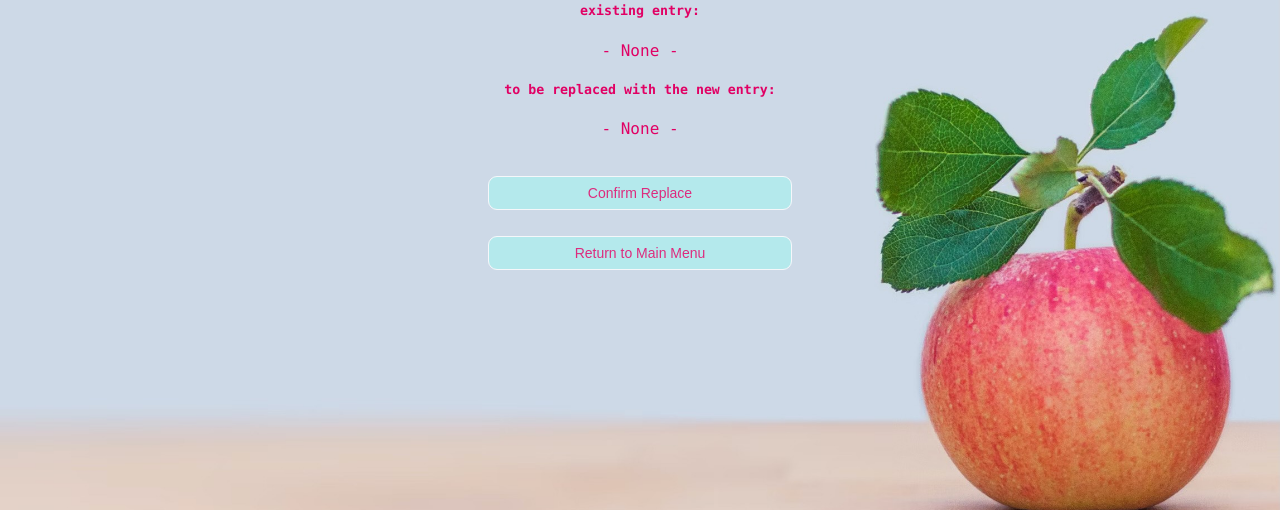
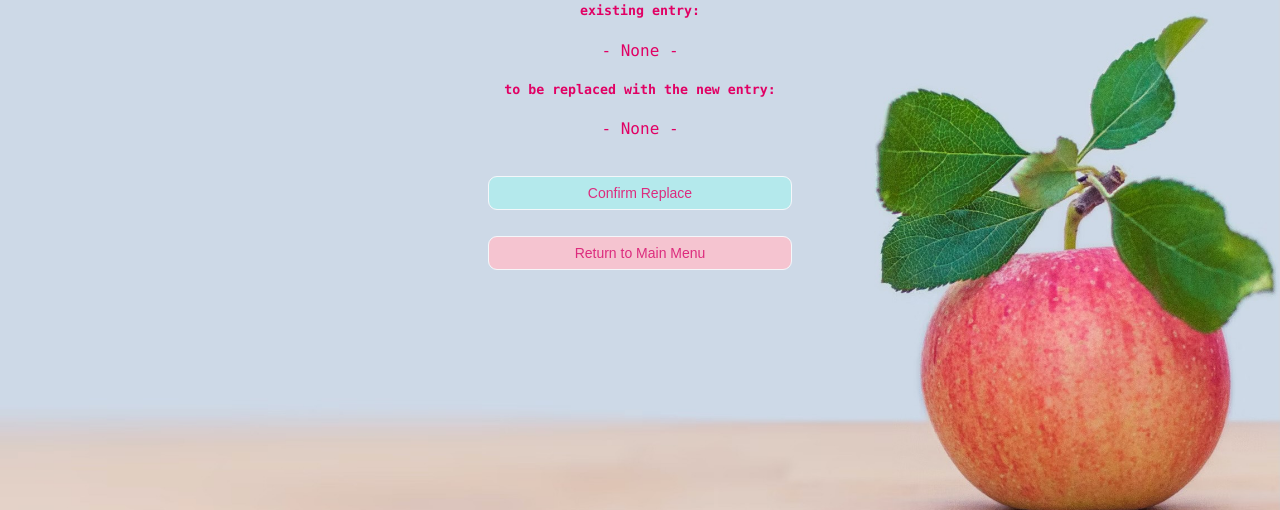
Before and after one commit to Pandangus/flask-calorie-calculator, a Flask app: page /replace_existing_conflict in a window 1280 px wide. Shown: the part 135-645 px from the top of the page. Run offline with Flask 3, Linux system fonts and the light colour scheme.

Commit message:
alter return to main menu button class

```diff
--- a/templates/replace_existing_conflict.html
+++ b/templates/replace_existing_conflict.html
@@ -7,5 +7,5 @@
 <h5>to be replaced with the new entry:</h5>
 <p>- {{ new_entry }} -</p><br>
 <button class="button" onclick="window.location.href='/confirm_replace?new_entry={{ new_entry }}&existing_entry={{ existing_entry }}'">Confirm Replace</button><br><br>
-<button class="button" onclick="window.location.href='/'">Return to Main Menu</button>
+<button class="button button2" onclick="window.location.href='/'">Return to Main Menu</button>
 {% endblock%}
```
